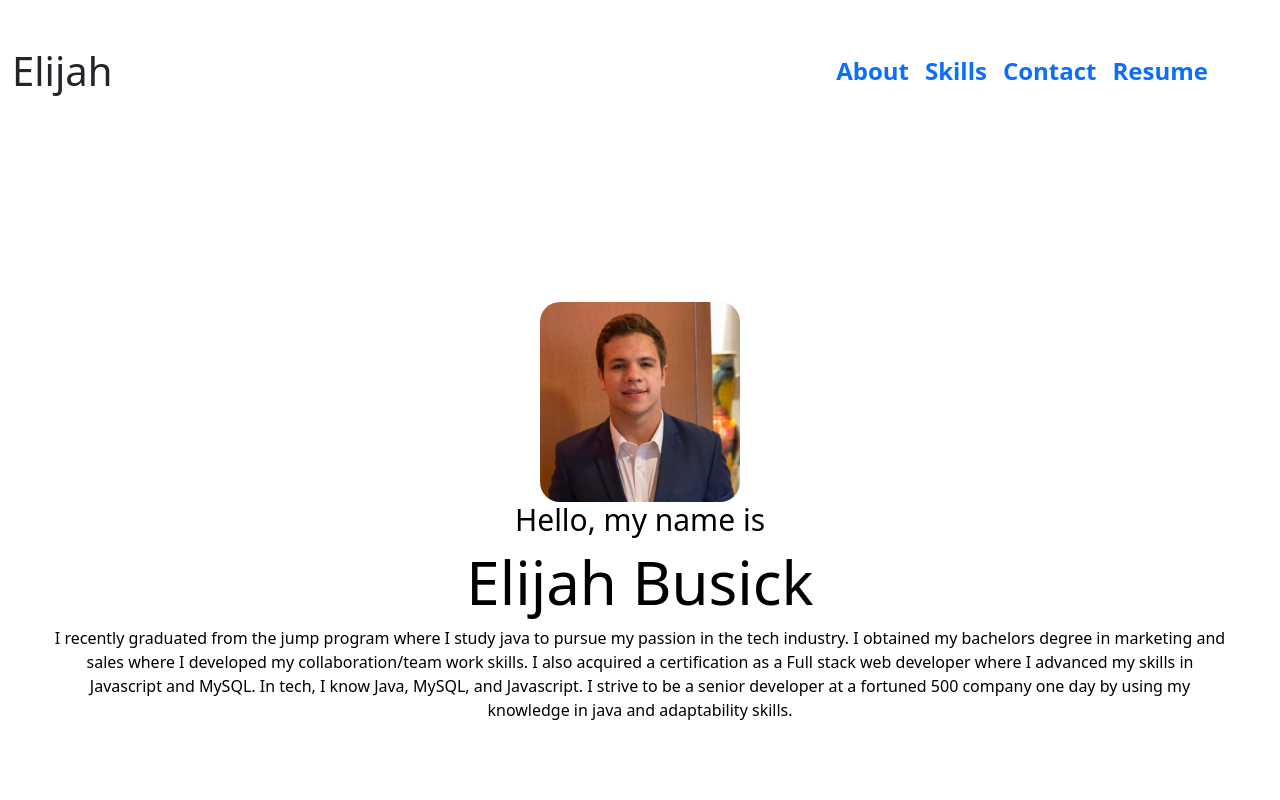
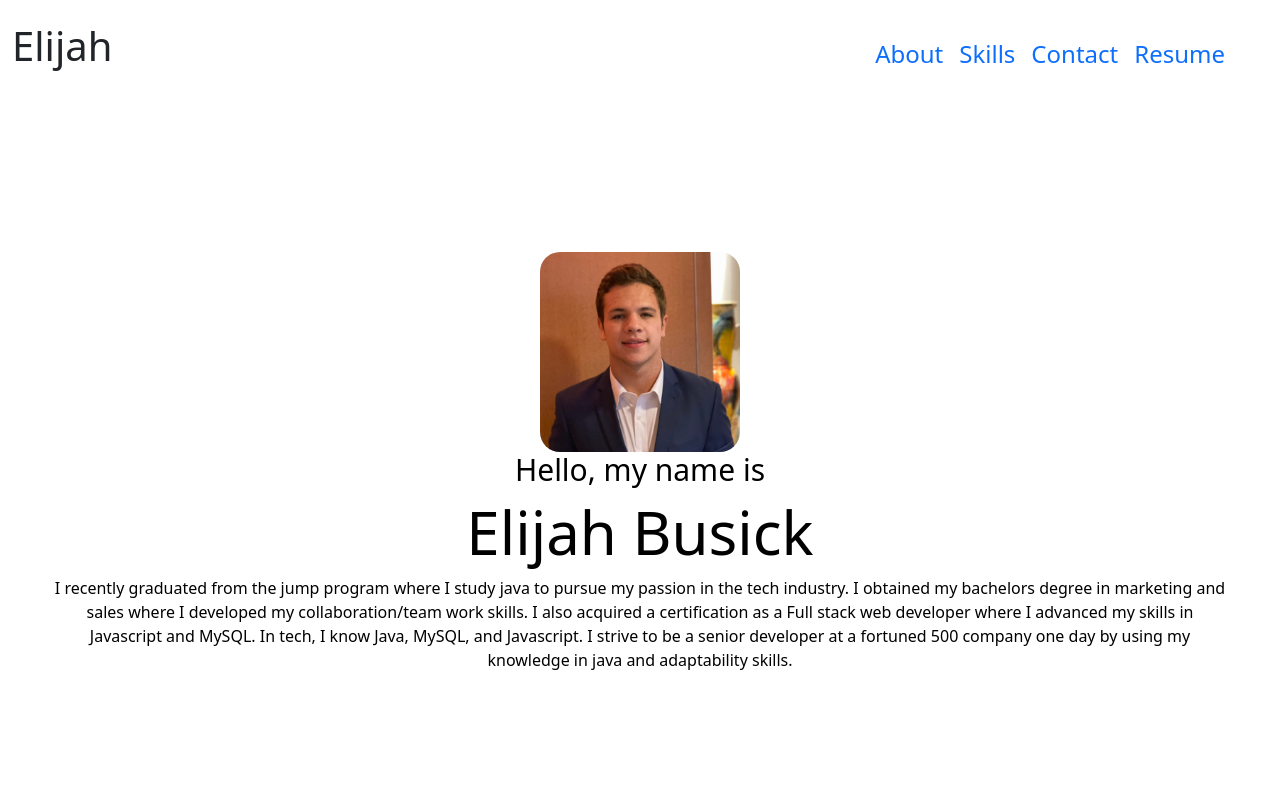
Before and after one commit to Elijahb22/the-portfolio, a React (Create React App) app: page / in a window 1280 px wide. Shown: the top 800 px of the page. Built offline with nearby package versions, Linux system fonts and the light colour scheme.

Commit message:
fix link

```diff
--- a/src/components/Nav/nav.js
+++ b/src/components/Nav/nav.js
@@ -8,7 +8,7 @@ const nav = () => {
             <p class="navbar-brand fs-1">Elijah</p>
                 <span class="navbar-toggler-icon"></span>
             <div class="nav-w" id="navbarNav">
-                <ul class="navbar-nav fs-4 alert alert-link" role="alert">
+                <ul class="navbar-nav fs-4 link-secondery:hover">
                     <li class="nav-item">
                         <a class="nav-link active" aria-current="page" href="#about">About</a>
                     </li>
```
